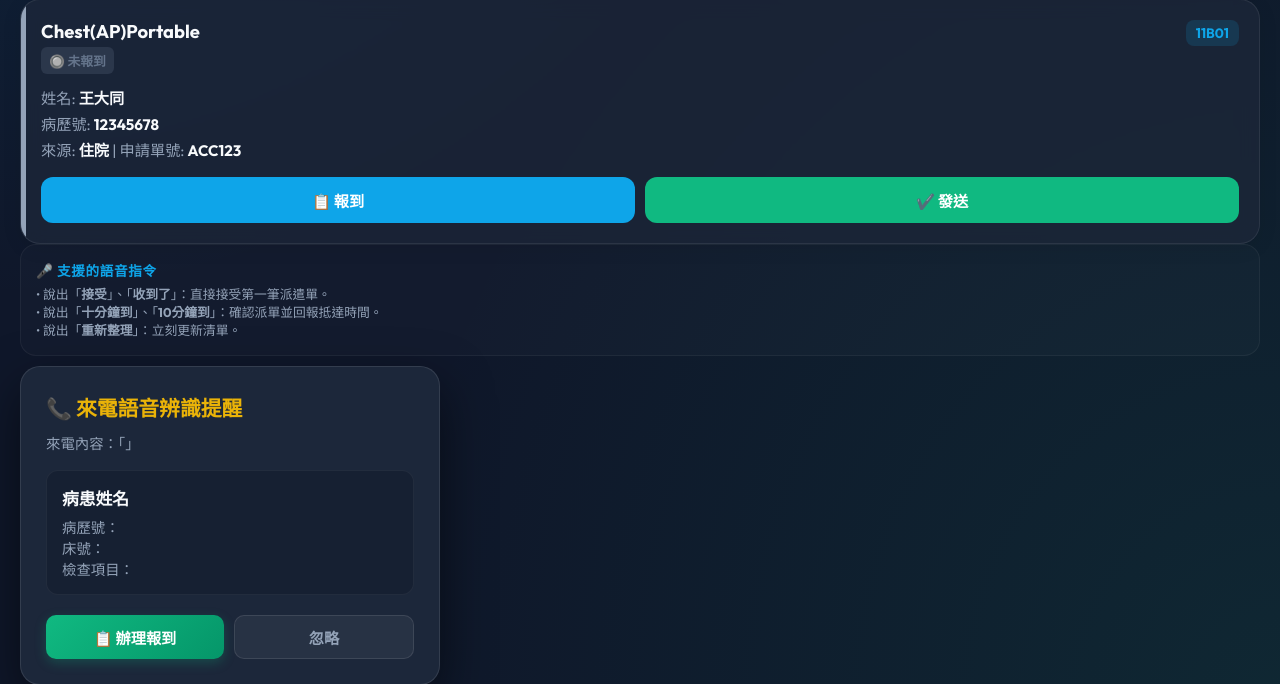
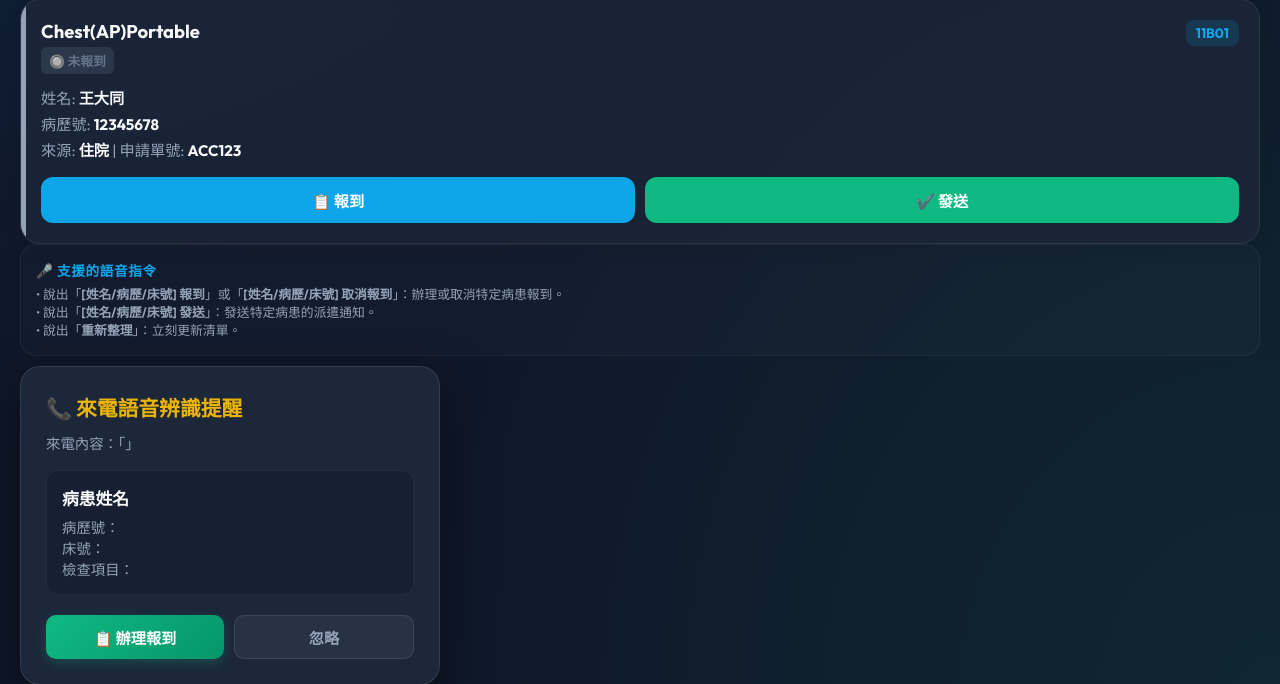
Before and after one commit to cat670500-hub/QCC, a Flask app: page /mobile in a window 1280 px wide. Shown: the part 668-1352 px from the top of the page. Run offline with Flask 3, Linux system fonts and the light colour scheme; the visitor is signed in with stand-in values (Sample User, id 1); some libraries are stand-ins or nearby versions.

Commit message:
移除「接受/收到了」與「10分鐘到」語音指令設定

```diff
--- a/templates/mobile_receiver.html
+++ b/templates/mobile_receiver.html
@@ -488,8 +488,8 @@
     <div class="tip-card">
         <h4>🎤 支援的語音指令</h4>
         <p>
-            • 說出「<strong>接受</strong>」、「<strong>收到了</strong>」：直接接受第一筆派遣單。<br>
-            • 說出「<strong>十分鐘到</strong>」、「<strong>10分鐘到</strong>」：確認派單並回報抵達時間。<br>
+            • 說出「<strong>[姓名/病歷/床號] 報到</strong>」或「<strong>[姓名/病歷/床號] 取消報到</strong>」：辦理或取消特定病患報到。<br>
+            • 說出「<strong>[姓名/病歷/床號] 發送</strong>」：發送特定病患的派遣通知。<br>
             • 說出「<strong>重新整理</strong>」：立刻更新清單。
         </p>
     </div>
@@ -1264,9 +1264,6 @@
                 } else if (text.includes("發送") || text.includes("派遣") || text.includes("送單") || text.includes("傳送")) {
                     manualSend(matchedPatient.record_no, accNo, ordNo);
                     return;
-                } else if (text.includes("接受") || text.includes("確認") || text.includes("收到了") || text.includes("同意")) {
-                    manualConfirm(matchedPatient.record_no, accNo, ordNo);
-                    return;
                 } else {
                     // 如果只說了名字，預設為發送
                     manualSend(matchedPatient.record_no, accNo, ordNo);
@@ -1287,46 +1284,7 @@
                 return;
             }
 
-            // 指令二：接受 / 確認 / 收到了
-            if (text.includes("接受") || text.includes("確認") || text.includes("收到了") || text.includes("同意")) {
-                const pendingPatients = activePatients.filter(p => !p.dispatched);
-                if (pendingPatients.length > 0) {
-                    // 接受第一筆 (最上面)
-                    const p = pendingPatients[0];
-                    manualConfirm(p.record_no, p.accession_no || '', p.order_no || '');
-                } else {
-                    speakNotification("目前沒有待處理的派遣單");
-                }
-                return;
-            }
 
-            // 指令二：十分鐘到 / 10分鐘到
-            if (text.includes("十分鐘") || text.includes("10分鐘") || text.includes("10分")) {
-                const pendingPatients = activePatients.filter(p => !p.dispatched);
-                if (pendingPatients.length > 0) {
-                    const p = pendingPatients[0];
-                    const reqId = 'REQ-MOB-' + Date.now();
-
-                    // 發送並確認
-                    socket.emit('send_request', { id: reqId, patient: p });
-                    setTimeout(() => {
-                        socket.emit('confirm_request', { id: reqId });
-                    }, 200);
-
-                    // 視覺回饋
-                    const uniqueReqNo = p.accession_no || p.order_no || '';
-                    const card = document.getElementById(`CARD-${p.record_no}-${uniqueReqNo}`);
-                    if (card) {
-                        card.className = 'request-card confirmed';
-                        card.querySelector('.action-container').innerHTML = '<div style="color: var(--success); font-weight: 700; width:100%; text-align:center;">已回報 10 分鐘後抵達</div>';
-
-                        speakNotification(`好的，已回報十分鐘後抵達，並接受${p.name}的單`);
-                    }
-                } else {
-                    speakNotification("目前沒有待處理的派遣單");
-                }
-                return;
-            }
 
             // 指令三：重新整理 / 刷新 / 重整
             if (text.includes("重新整理") || text.includes("刷新") || text.includes("重整") || text.includes("更新")) {
```
